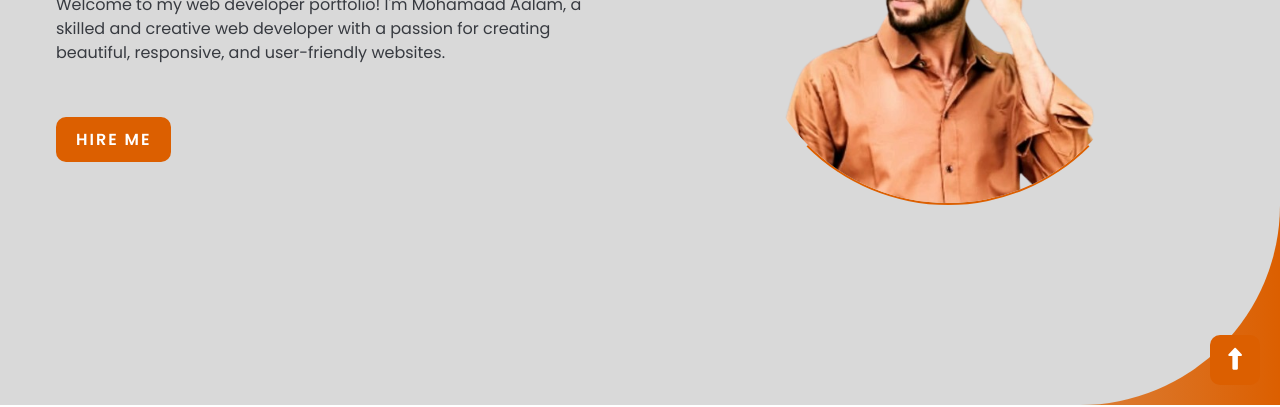
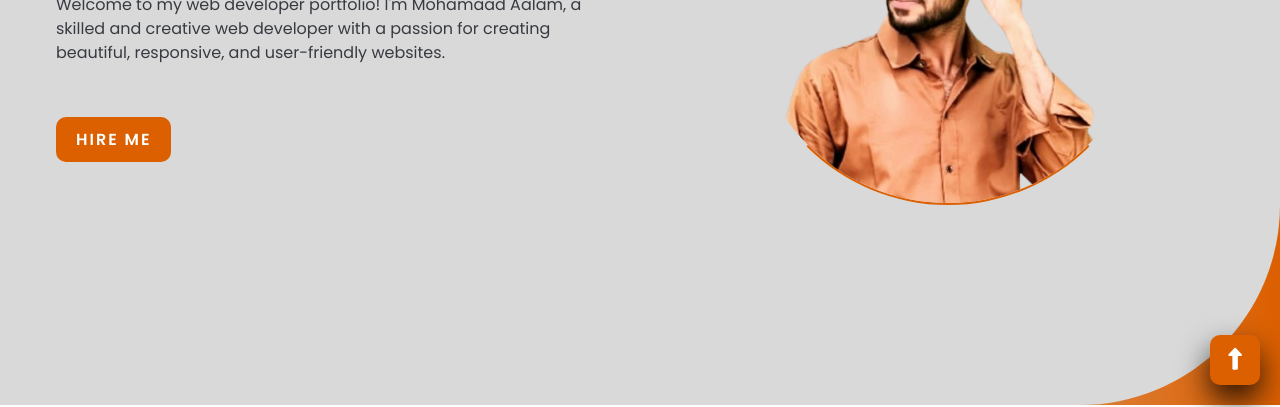
Before and after one commit to mohdaalam6577/Personal-Portfolio-Website, a plain HTML site: page index.html in a window 1280 px wide. Shown: the part 395-802 px from the top of the page. Drawn offline with nearby package versions, Linux system fonts and the light colour scheme.

Commit message:
style.css

```diff
--- a/style.css
+++ b/style.css
@@ -204,6 +204,7 @@ ul li a:hover {
     color: var(--White-color);
     font-size: 22px;
     border-radius: 10px;
+    box-shadow: 0 15px 30px rgba(0, 0, 0, .8);
     transition: all 0.3s ease;
 }
 
```
